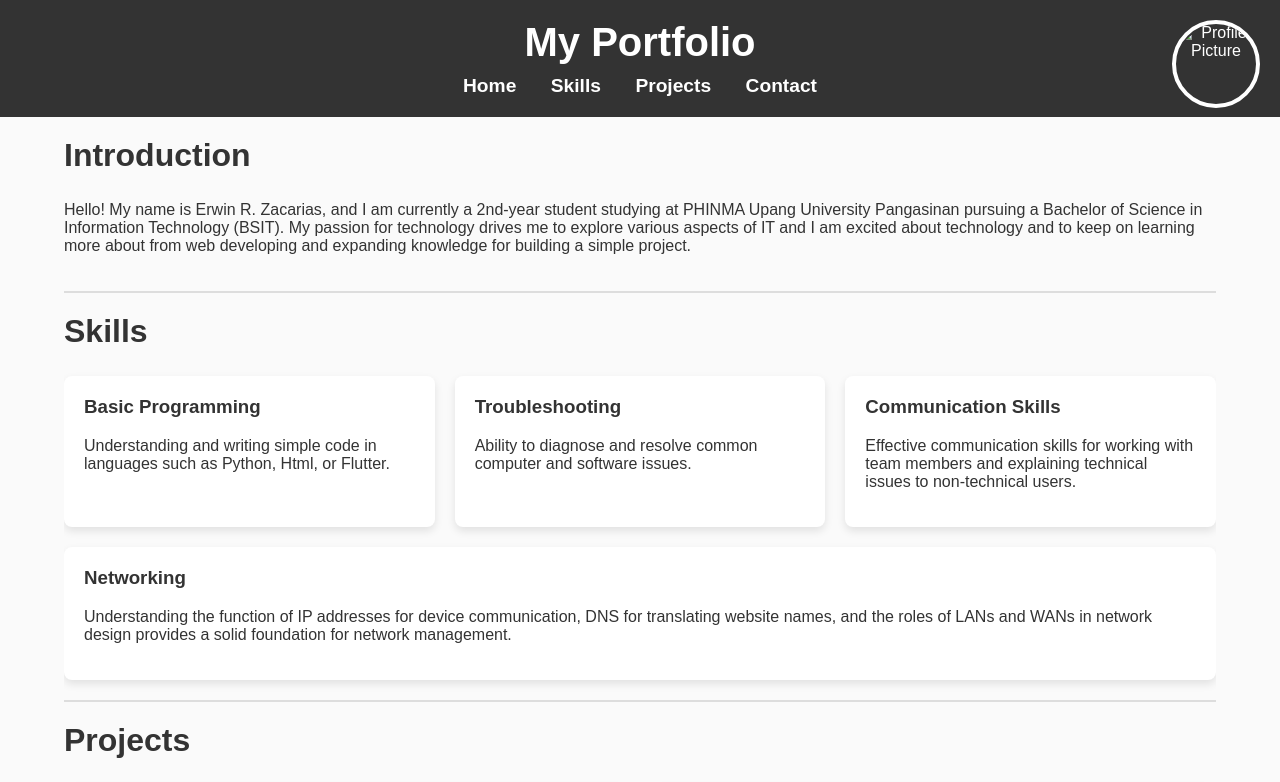
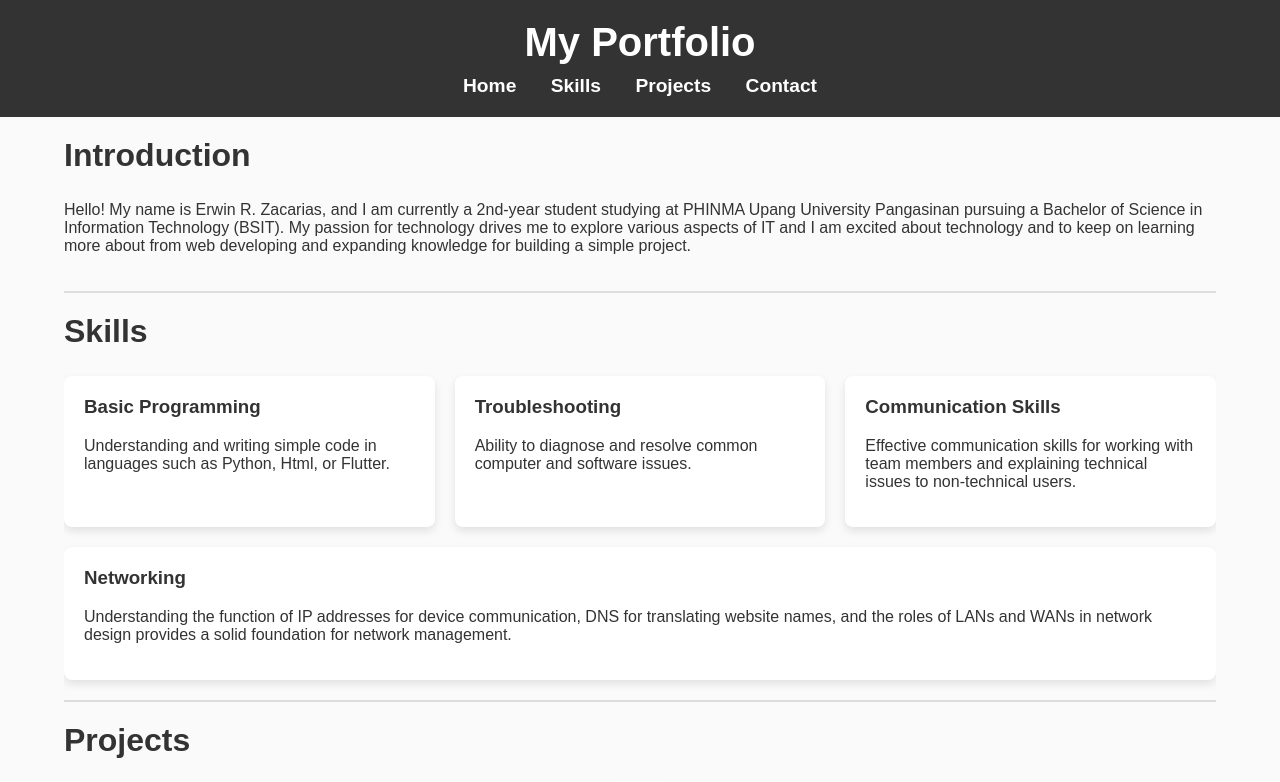
Before and after one commit to ErwinZack/erwin_zacarias.gihub.io, a plain HTML site: page index.html in a window 1280 px wide. Shown: the top 782 px of the page. Drawn offline with Linux system fonts and the light colour scheme.

Commit message:
Add files via upload

```diff
--- a/index.html
+++ b/index.html
@@ -111,7 +111,6 @@
 </head>
 <body>
     <header>
-        <img src="C:\Users\erwin\Pictures\Project\436347905_122126513558234145_5073926521231949532_n.jpg" alt="Profile Picture">
         <h1>My Portfolio</h1>
         <nav>
             <ul>
```
